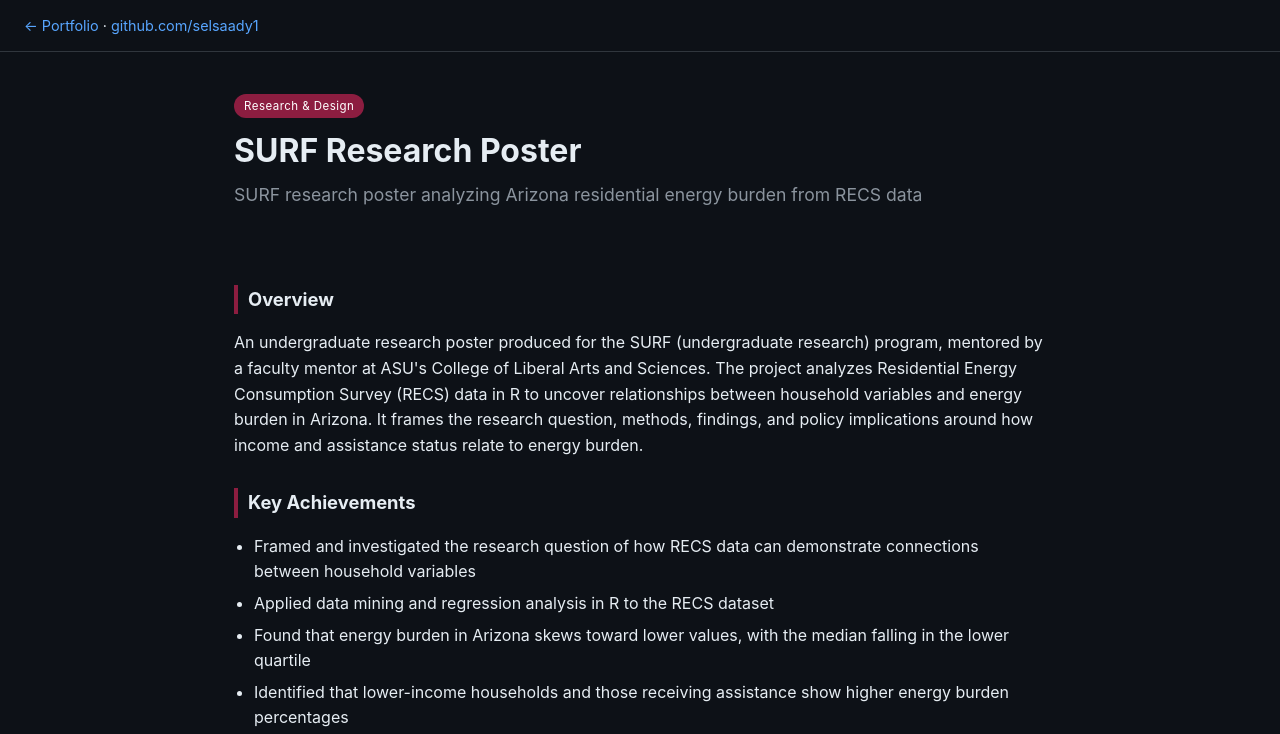
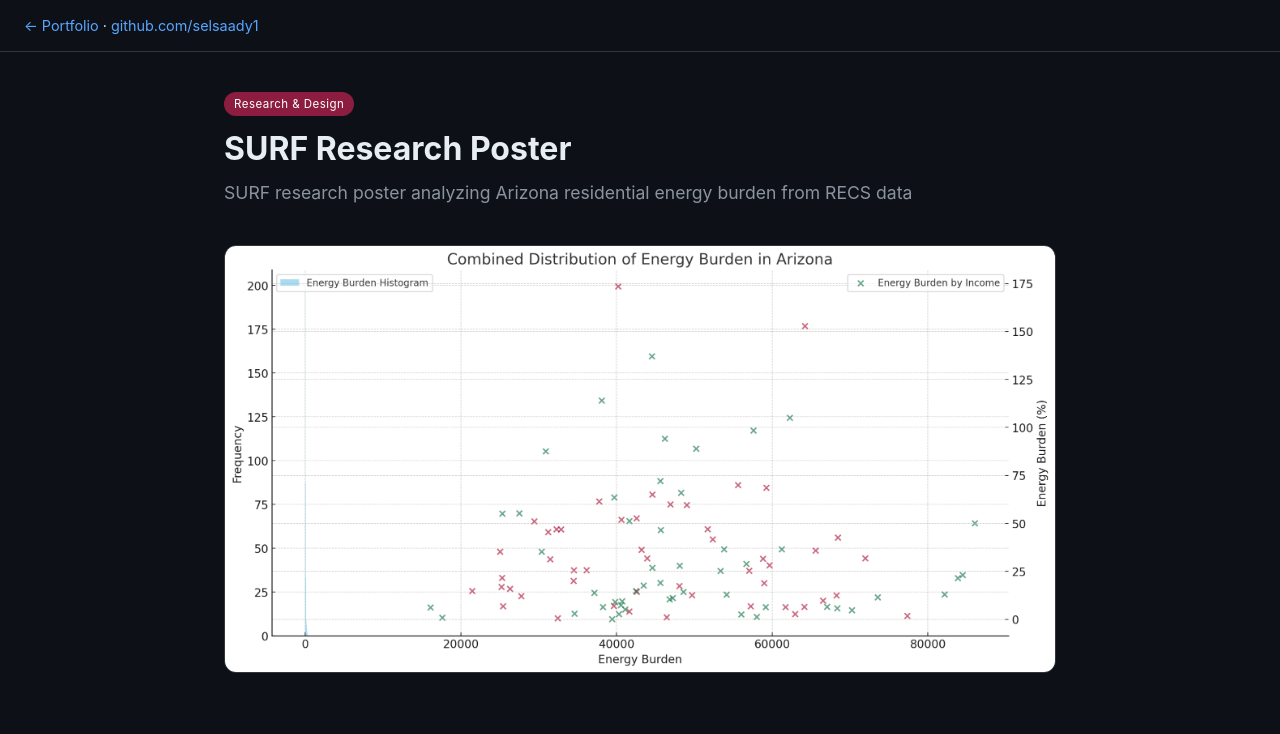
Before and after one commit to selsaady1/surf-research-poster, a plain HTML site: page index.html in a window 1280 px wide. Shown: the top 734 px of the page. Drawn offline with Linux system fonts and the light colour scheme.

Commit message:
Image-forward README + project site (graphics)

```diff
--- /dev/null
+++ b/images/_gallery.json
@@ -0,0 +1 @@
+["fig1.png", "fig2.png", "fig3.png", "fig4.png", "fig5.png", "fig6.png"]
--- a/index.html
+++ b/index.html
@@ -3,17 +3,19 @@
 <title>SURF Research Poster — Saif Elsaady</title><style>
 :root{--bg:#0d1117;--card:#161b22;--bd:#30363d;--fg:#e6edf3;--mut:#8b949e;--ac:#58a6ff;--mar:#8c1d40}
 *{box-sizing:border-box}body{margin:0;font-family:-apple-system,Segoe UI,Roboto,Helvetica,Arial,sans-serif;background:var(--bg);color:var(--fg);line-height:1.6}
-a{color:var(--ac);text-decoration:none}.wrap{max-width:860px;margin:0 auto;padding:24px}
+a{color:var(--ac);text-decoration:none}.wrap{max-width:880px;margin:0 auto;padding:24px}
 .top{padding:14px 24px;border-bottom:1px solid var(--bd);font-size:.9rem}
-.hero{padding:40px 24px 8px;max-width:860px;margin:0 auto}
+.hero{padding:38px 24px 6px;max-width:880px;margin:0 auto}
 .cat{display:inline-block;background:var(--mar);color:#fff;font-size:.72rem;padding:3px 10px;border-radius:999px;letter-spacing:.04em}
 h1{margin:.4rem 0 .3rem;font-size:2rem}.tag{color:var(--mut);font-size:1.1rem;margin:0 0 14px}
 .metric{display:inline-block;background:#13241a;border:1px solid #1f6f43;color:#3fb950;padding:6px 14px;border-radius:8px;font-weight:700;margin:6px 0}
-.hero-img{margin:18px 0;border:1px solid var(--bd);border-radius:12px;overflow:hidden;max-height:380px;display:flex;justify-content:center;background:#0a0d12}
-.hero-img img{max-width:100%;object-fit:contain}
+.hero-img{margin:18px auto;border:1px solid var(--bd);border-radius:12px;overflow:hidden;max-width:880px;background:#0a0d12;display:flex;justify-content:center}
+.hero-img img{max-width:100%;max-height:460px;object-fit:contain}
 h2{font-size:1.15rem;border-left:4px solid var(--mar);padding-left:10px;margin-top:30px}
 ul{padding-left:20px}li{margin:6px 0}
 .chips{display:flex;flex-wrap:wrap;gap:8px}.chip{background:var(--card);border:1px solid var(--bd);border-radius:999px;padding:4px 12px;font-size:.85rem}
+.gal{display:grid;grid-template-columns:repeat(auto-fill,minmax(200px,1fr));gap:12px;margin-top:12px}
+.gal img{width:100%;border:1px solid var(--bd);border-radius:8px;background:#0a0d12}
 .btns{display:flex;flex-wrap:wrap;gap:12px;margin:26px 0}
 .btn{background:var(--card);border:1px solid var(--bd);border-radius:8px;padding:10px 16px;font-weight:600}
 .btn:hover{border-color:var(--ac)}.btn.primary{background:var(--ac);color:#06101f;border-color:var(--ac)}
@@ -22,11 +24,13 @@ footer{color:var(--mut);font-size:.82rem;border-top:1px solid var(--bd);margin-t
 <div class="top"><a href="https://selsaady1.github.io/portfolio/">← Portfolio</a> · <a href="https://github.com/selsaady1">github.com/selsaady1</a></div>
 <div class="hero"><span class="cat">Research &amp; Design</span><h1>SURF Research Poster</h1>
 <p class="tag">SURF research poster analyzing Arizona residential energy burden from RECS data</p></div>
+<div class="wrap" style="padding-top:0"><div class="hero-img"><img src="images/fig1.png" alt=""></div></div>
 <div class="wrap">
 <h2>Overview</h2><p>An undergraduate research poster produced for the SURF (undergraduate research) program, mentored by a faculty mentor at ASU&#x27;s College of Liberal Arts and Sciences. The project analyzes Residential Energy Consumption Survey (RECS) data in R to uncover relationships between household variables and energy burden in Arizona. It frames the research question, methods, findings, and policy implications around how income and assistance status relate to energy burden.</p>
 <h2>Key Achievements</h2><ul><li>Framed and investigated the research question of how RECS data can demonstrate connections between household variables</li><li>Applied data mining and regression analysis in R to the RECS dataset</li><li>Found that energy burden in Arizona skews toward lower values, with the median falling in the lower quartile</li><li>Identified that lower-income households and those receiving assistance show higher energy burden percentages</li><li>Documented analysis obstacles and mitigations (missing-data imputation via k-NN/MICE, dimensionality reduction via PCA, nonlinear modeling via Random Forests/Neural Networks)</li><li>Produced supporting visualizations including an energy burden distribution histogram with density overlay and a combined income-vs-burden scatter graphic</li></ul>
 <h2>Approach</h2><p>The work uses R for data mining and regression on RECS data to surface relationships among household variables. Energy burden is examined through distributional analysis (a histogram with a density-curve overlay, outliers removed) and a scatter plot of energy burden against household income and assistance status. The poster also outlines planned techniques for handling missing data, high dimensionality, and nonlinear relationships.</p>
 <h2>Tools &amp; Technologies</h2><div class="chips"><span class="chip">R</span><span class="chip">regression analysis</span><span class="chip">data mining</span><span class="chip">RECS dataset</span></div>
+<h2>Gallery</h2><div class="gal"><a href="images/fig2.png"><img src="images/fig2.png" loading="lazy" alt=""></a><a href="images/fig3.png"><img src="images/fig3.png" loading="lazy" alt=""></a><a href="images/fig4.png"><img src="images/fig4.png" loading="lazy" alt=""></a><a href="images/fig5.png"><img src="images/fig5.png" loading="lazy" alt=""></a><a href="images/fig6.png"><img src="images/fig6.png" loading="lazy" alt=""></a></div>
 <h2>Results</h2><p>Analysis indicates Arizona&#x27;s energy burden disproportionately affects lower-income households, particularly those not receiving assistance, motivating targeted policy intervention; see docs/SURF POSTER.pptx for the full poster and figures.</p>
 <div class="btns"><a class="btn primary" href="https://github.com/selsaady1/surf-research-poster">⌨ View source on GitHub</a><a class="btn" href="https://github.com/selsaady1/surf-research-poster/blob/main/docs/SURF%20POSTER.pptx">📄 View deliverable</a><a class="btn" href="https://selsaady1.github.io/portfolio/">All projects</a></div>
 </div>
```
Also changed, not shown: images/fig1.png (added), images/fig2.png (added), images/fig3.png (added), images/fig4.png (added), images/fig5.png (added), images/fig6.png (added), 1 other file.
